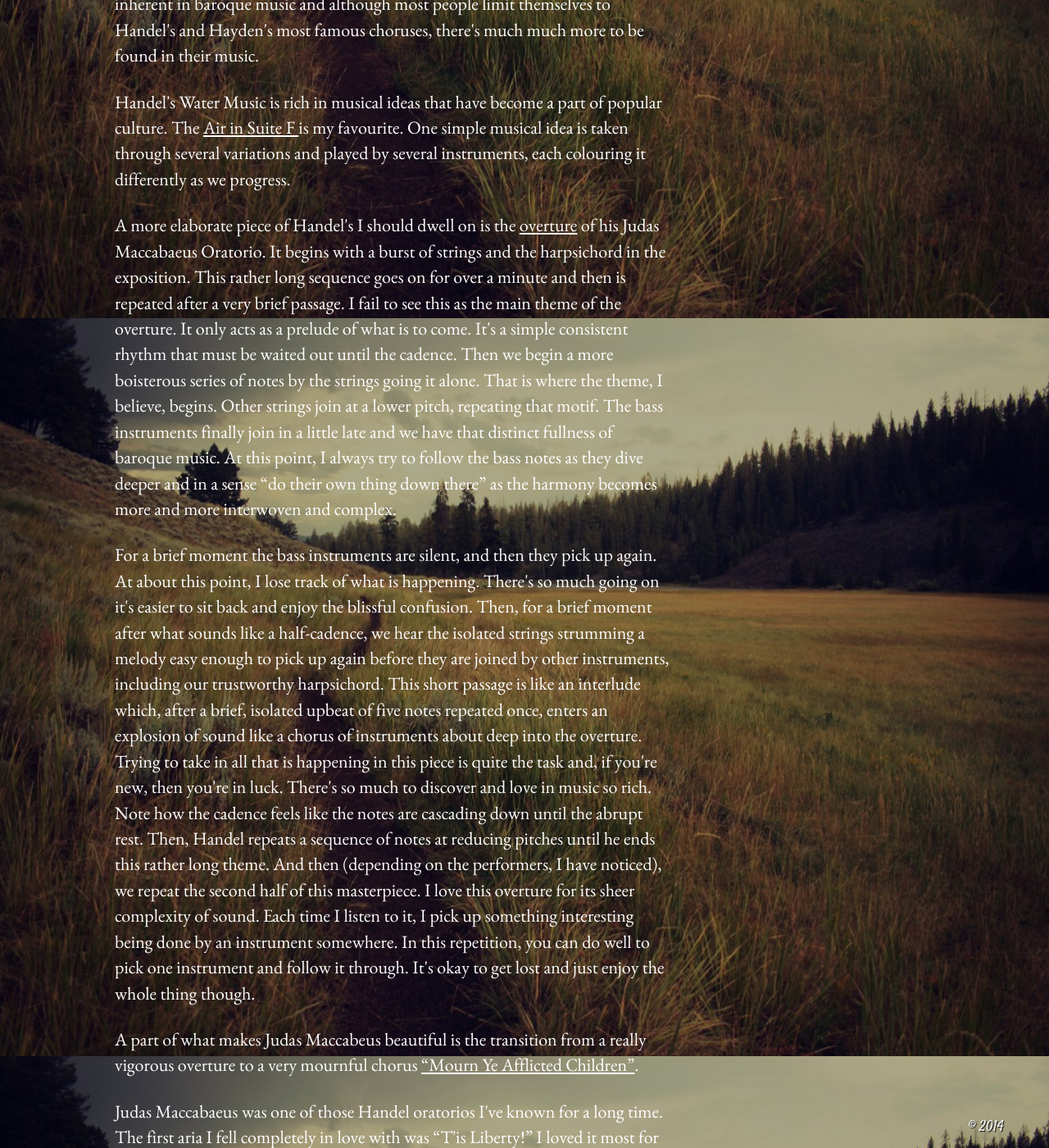
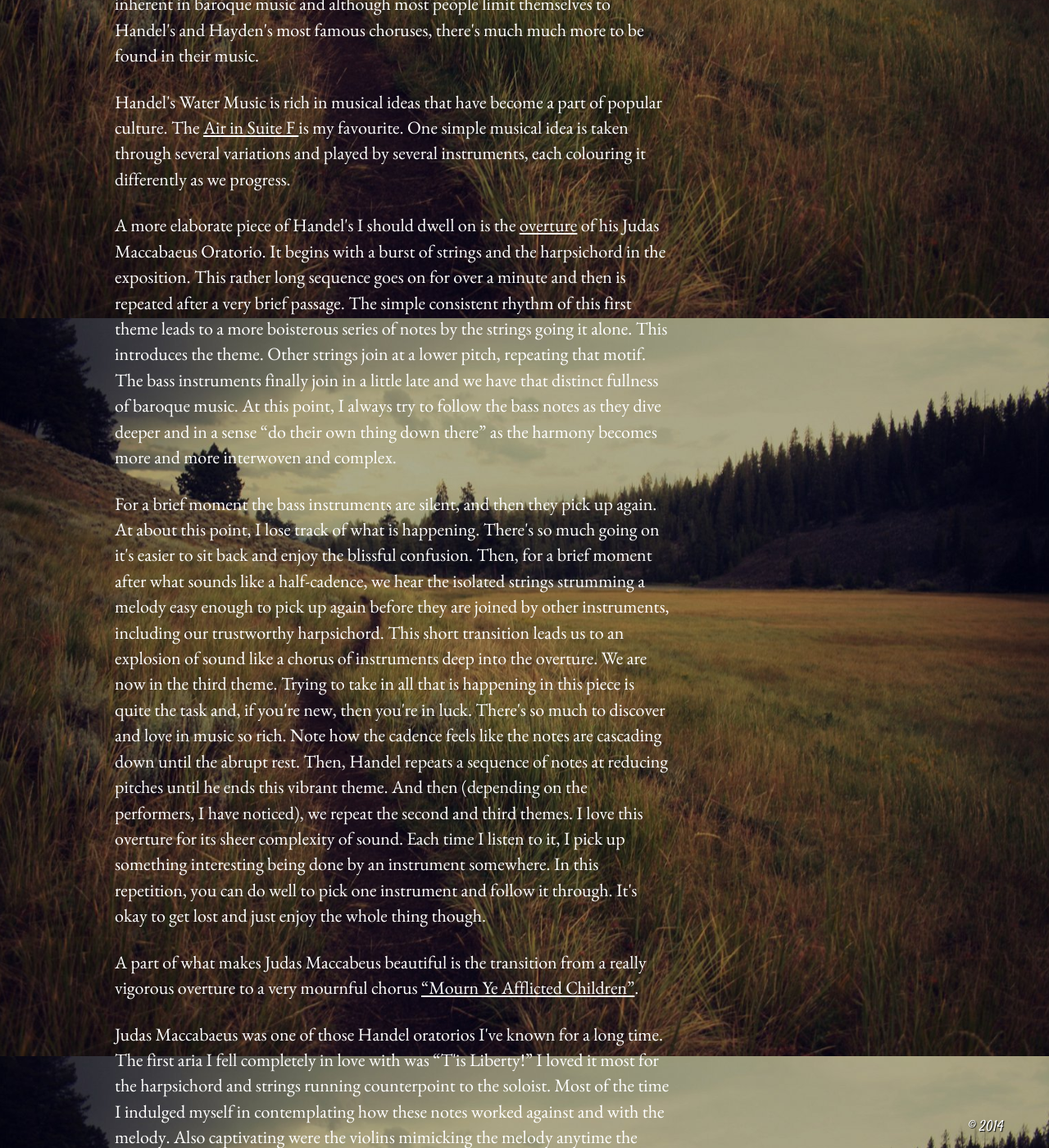
Before and after one commit to jessejohnson/wsgeorge, a Jekyll site: the page built from _posts/2014-12-7-on-beauty-in-music.html, in a window 1280 px wide and 1400 px high, scrolled down 5912 px. Shown: the whole window at 82% size. Built offline with Jekyll 4.4.1, drawn with Linux system fonts in a browser that asks for light colours; nearby versions of some CDN libraries; comment, search, counter and statistics services are not loaded.

Commit message:
edit Judas Maccabeus overture section

```diff
--- a/_posts/2014-12-7-on-beauty-in-music.html
+++ b/_posts/2014-12-7-on-beauty-in-music.html
@@ -122,11 +122,11 @@ Handel's Water Music is rich in musical ideas that have become a part of popular
 </p>
 
 <p class="content-text">
-A more elaborate piece of Handel's I should dwell on is the <a href="https://www.youtube.com/watch?v=HLeElDK-8Sk" target="_blank">overture</a> of his Judas Maccabaeus Oratorio. It begins with a burst of strings and the harpsichord in the exposition. This rather long sequence goes on for over a minute and then is repeated after a very brief passage. I fail to see this as the main theme of the overture. It only acts as a prelude of what is to come. It's a simple consistent rhythm that must be waited out until the cadence. Then we begin a more boisterous series of notes by the strings going it alone. That is where the theme, I believe, begins. Other strings join at a lower pitch, repeating that motif. The bass instruments finally join in a little late and we have that distinct fullness of baroque music. At this point, I always try to follow the bass notes as they dive deeper and in a sense “do their own thing down there” as the harmony becomes more and more interwoven and complex.
+A more elaborate piece of Handel's I should dwell on is the <a href="https://www.youtube.com/watch?v=HLeElDK-8Sk" target="_blank">overture</a> of his Judas Maccabaeus Oratorio. It begins with a burst of strings and the harpsichord in the exposition. This rather long sequence goes on for over a minute and then is repeated after a very brief passage. The simple consistent rhythm of this first theme leads to a more boisterous series of notes by the strings going it alone. This introduces the theme. Other strings join at a lower pitch, repeating that motif. The bass instruments finally join in a little late and we have that distinct fullness of baroque music. At this point, I always try to follow the bass notes as they dive deeper and in a sense “do their own thing down there” as the harmony becomes more and more interwoven and complex.
 </p>
 
 <p class="content-text">
-For a brief moment the bass instruments are silent, and then they pick up again. At about this point, I lose track of what is happening. There's so much going on it's easier to sit back and enjoy the blissful confusion. Then, for a brief moment after what sounds like a half-cadence, we hear the isolated strings strumming a melody easy enough to pick up again before they are joined by other instruments, including our trustworthy harpsichord. This short passage is like an interlude which, after a brief, isolated upbeat of five notes repeated once, enters an explosion of sound like a chorus of instruments about deep into the overture. Trying to take in all that is happening in this piece is quite the task and, if you're new, then you're in luck. There's so much to discover and love in music so rich. Note how the cadence feels like the notes are cascading down until the abrupt rest. Then, Handel repeats a sequence of notes at reducing pitches until he ends this rather long theme. And then (depending on the performers, I have noticed), we repeat the second half of this masterpiece. I love this overture for its sheer complexity of sound. Each time I listen to it, I pick up something interesting being done by an instrument somewhere. In this repetition, you can do well to pick one instrument and follow it through. It's okay to get lost and just enjoy the whole thing though.
+For a brief moment the bass instruments are silent, and then they pick up again. At about this point, I lose track of what is happening. There's so much going on it's easier to sit back and enjoy the blissful confusion. Then, for a brief moment after what sounds like a half-cadence, we hear the isolated strings strumming a melody easy enough to pick up again before they are joined by other instruments, including our trustworthy harpsichord. This short transition leads us to an explosion of sound like a chorus of instruments deep into the overture. We are now in the third theme. Trying to take in all that is happening in this piece is quite the task and, if you're new, then you're in luck. There's so much to discover and love in music so rich. Note how the cadence feels like the notes are cascading down until the abrupt rest. Then, Handel repeats a sequence of notes at reducing pitches until he ends this vibrant theme. And then (depending on the performers, I have noticed), we repeat the second and third themes. I love this overture for its sheer complexity of sound. Each time I listen to it, I pick up something interesting being done by an instrument somewhere. In this repetition, you can do well to pick one instrument and follow it through. It's okay to get lost and just enjoy the whole thing though.
 </p>
 
 <p class="content-text">
```
